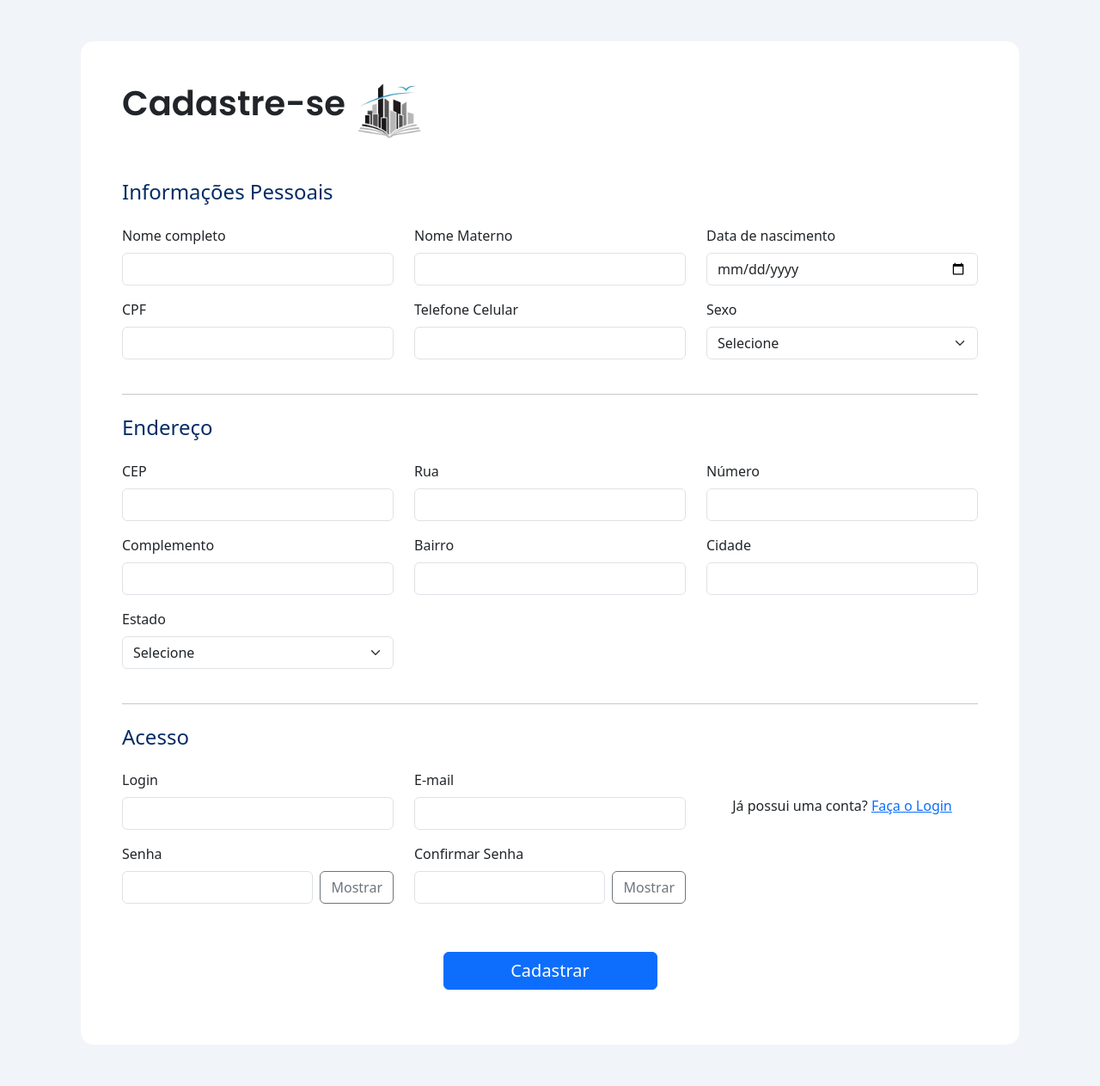
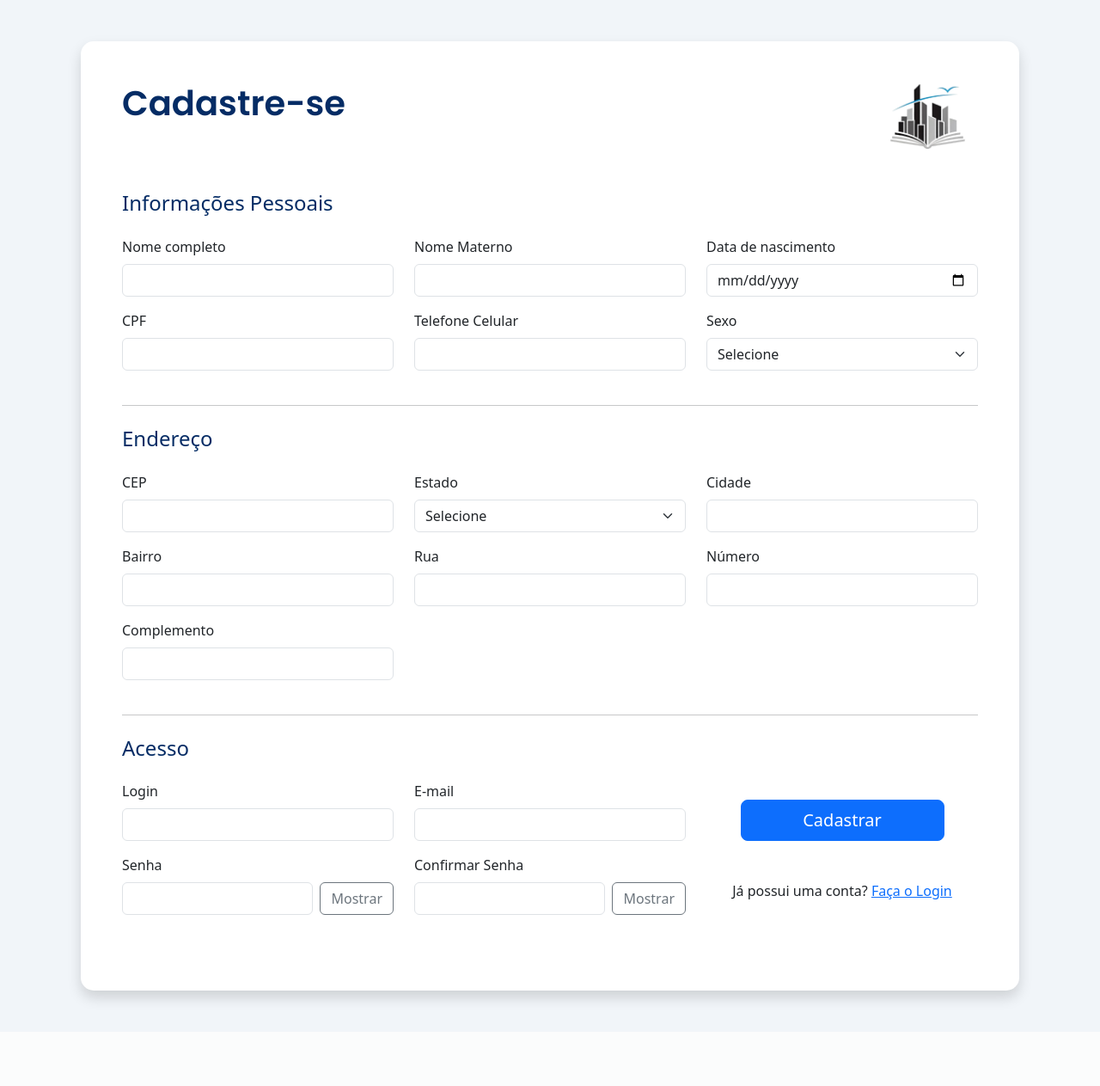
Before and after one commit to davyybs/Projeto-Backend-Unisuam, a PHP site: page /cadastro_usuario.php in a window 1280 px wide. Shown: the whole page at 86% size. After the commit the page ends 1171 px from the top, so only its background shows below. Run offline with PHP 8.4, Linux system fonts and the light colour scheme.

Commit message:
Atualização do Cadastro

```diff
--- a/cadastro_usuario.php
+++ b/cadastro_usuario.php
@@ -145,9 +145,9 @@ $dados = [
         <div class="alert alert-danger"><?php echo $erro; ?></div>
       <?php endif; ?>
 
-      <div class="cadArea p-5">
-        <section class="d-flex mb-5">
-          <h1 class="text-body fw-semibold">Cadastre-se</h1>
+      <div class="cadArea shadow p-5">
+        <section class="d-flex mb-5 justify-content-between">
+          <h1 class="text-primary-emphasis fw-semibold">Cadastre-se</h1>
           <a href="index.php"><img src="images/logoI.png" alt="Logo UniLivros" class="logoImg" id="imagemTema2"></a>
         </section>
 
@@ -286,19 +248,58 @@ $dados = [
                   ?>
                 </select>
               </div>
+              <!-- Cidade -->
+              <div class="col-lg-4 col-md-6 col-12 mb-3">
+                <label for="cidade" class="form-label">Cidade</label>
+                <input class="form-control" type="text" id="cidade" name="cidade" required
+                      value="<?php echo htmlspecialchars($dados['cidade']); ?>">
+              </div>
+
+
+            </div>
+
+            <!-- Segunda linha -->
+            <div class="row">
+              <!-- Bairro -->
+              <div class="col-lg-4 col-md-6 col-12 mb-3">
+                <label for="bairro" class="form-label">Bairro</label>
+                <input class="form-control" type="text" id="bairro" name="bairro" required
+                      value="<?php echo htmlspecialchars($dados['bairro']); ?>">
+              </div>
+              <!-- Rua -->
+              <div class="col-lg-4 col-md-6 col-12 mb-3">
+                <label for="rua" class="form-label">Rua</label>
+                <input class="form-control" type="text" id="rua" name="rua" required
+                        value="<?php echo htmlspecialchars($dados['rua']); ?>">
+              </div>
+              <!-- Número -->
+              <div class="col-lg-4 col-md-6 col-12 mb-3">
+                <label for="numero" class="form-label">Número</label>
+                <input class="form-control" type="text" id="numero" name="numero" required
+                        value="<?php echo htmlspecialchars($dados['numero']); ?>">
+              </div>
+            </div>
+
+            <!-- Terceira linha -->
+            <div class="row">
+              <!-- Complemento -->
+              <div class="col-lg-4 col-md-6 col-12 mb-3">
+                <label for="complemento" class="form-label">Complemento</label>
+                <input class="form-control" type="text" id="complemento" name="complemento"
+                        value="<?php echo htmlspecialchars($dados['complemento']); ?>">
+              </div>
             </div>
 
           </section>
           <hr>
 
           <!-- Seção Acesso -->
-          <section class="my-4">
+          <section class="my-4 w-100">
             <div class="row">
               <div class="col-12">
                 <h2 class="fs-4 mb-4 text-primary-emphasis">Acesso</h2>
               </div>
             </div>
-
             <!-- Primeira linha -->
             <div class="row">
               <!-- Login -->
@@ -314,7 +315,8 @@ $dados = [
                 value="<?php echo htmlspecialchars($dados['email']); ?>">
               </div>
               <div class="col-lg-4 col-md-6 col-12 mb-3 d-flex justify-content-center align-items-end">
-                <p>Já possui uma conta? <a href="login.php"> Faça o Login</a></p>
+                <input type="hidden" name="tipo_usuario" value="usuario">
+                <button type="submit" class="btn btn-primary btn-lg w-75">Cadastrar</button>
               </div>
             </div>
 
@@ -334,17 +336,15 @@ $dados = [
                 <label for="confirma_senha" class="form-label">Confirmar Senha</label>
                 <div class="d-flex align-items-center">
                   <input class="form-control me-2" type="password" id="confirma_senha" name="confirma_senha" required
-                        value="<?php echo htmlspecialchars($dados['confirma_senha']); ?>">
+                  value="<?php echo htmlspecialchars($dados['confirma_senha']); ?>">
                   <button type="button" class="btn btn-outline-secondary" onclick="toggleSenha('confirma_senha')">Mostrar</button>
                 </div>
               </div>
+              <div class="col-lg-4 col-md-6 col-12 mb-3 d-flex justify-content-center align-items-end">
+                <p>Já possui uma conta? <a href="login.php"> Faça o Login</a></p>
+              </div>
             </div>
           </section>
-          <div class="col-lg-12 col-md-6 col-12 mb-3 d-flex justify-content-center align-items-end">
-            <input type="hidden" name="tipo_usuario" value="usuario">
-            <button type="submit" class="btn btn-primary mt-3 fs-5 w-25">Cadastrar</button>
-          </div>
-
         </form>
       </div>
     </main>
--- a/css/cadastro_usuario.css
+++ b/css/cadastro_usuario.css
@@ -25,13 +25,12 @@ h1 {
 }
 
 .logoImg {
-  width: 100px;
+  width: 120px;
 }
 
-/* .form {
-  max-width: 600px;
+/* .cadArea {
   box-shadow: 0 2px 10px rgba(0, 0, 0, 0.1);
-} */
+}  */
 
 
 #cadastrar{
```
Also changed, not shown: other parts of cadastro_usuario.php (+1 -39 lines).
